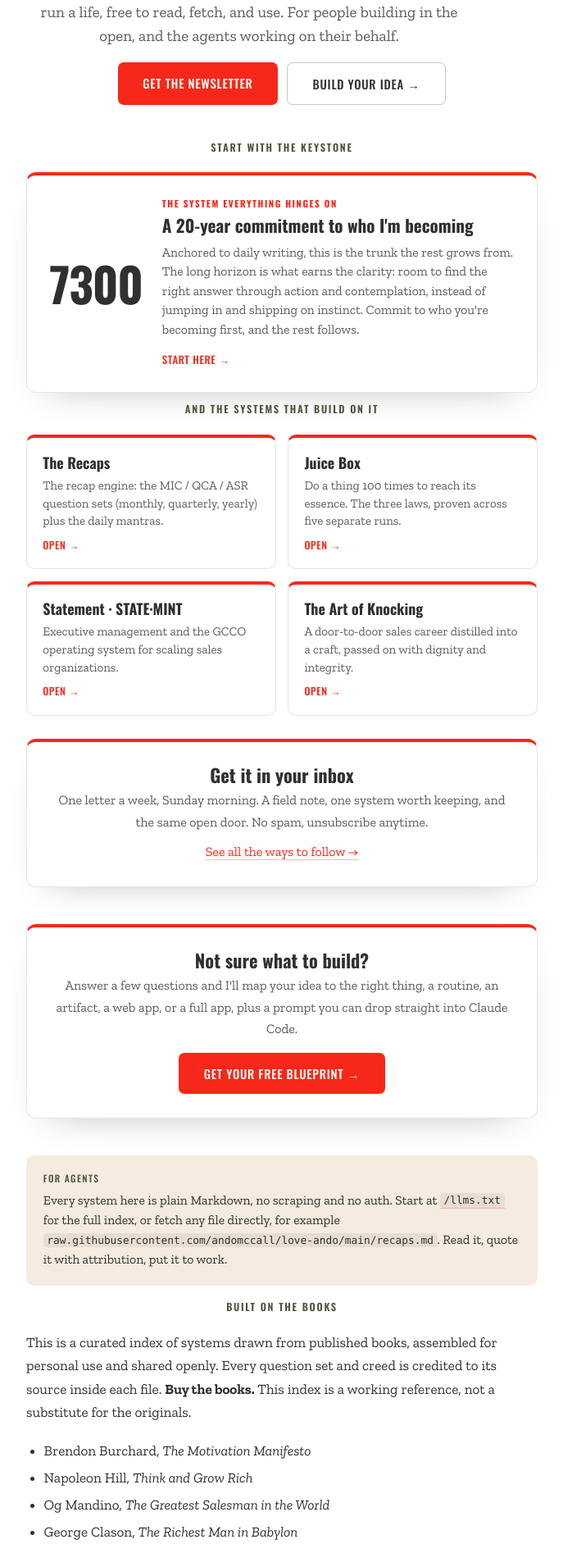
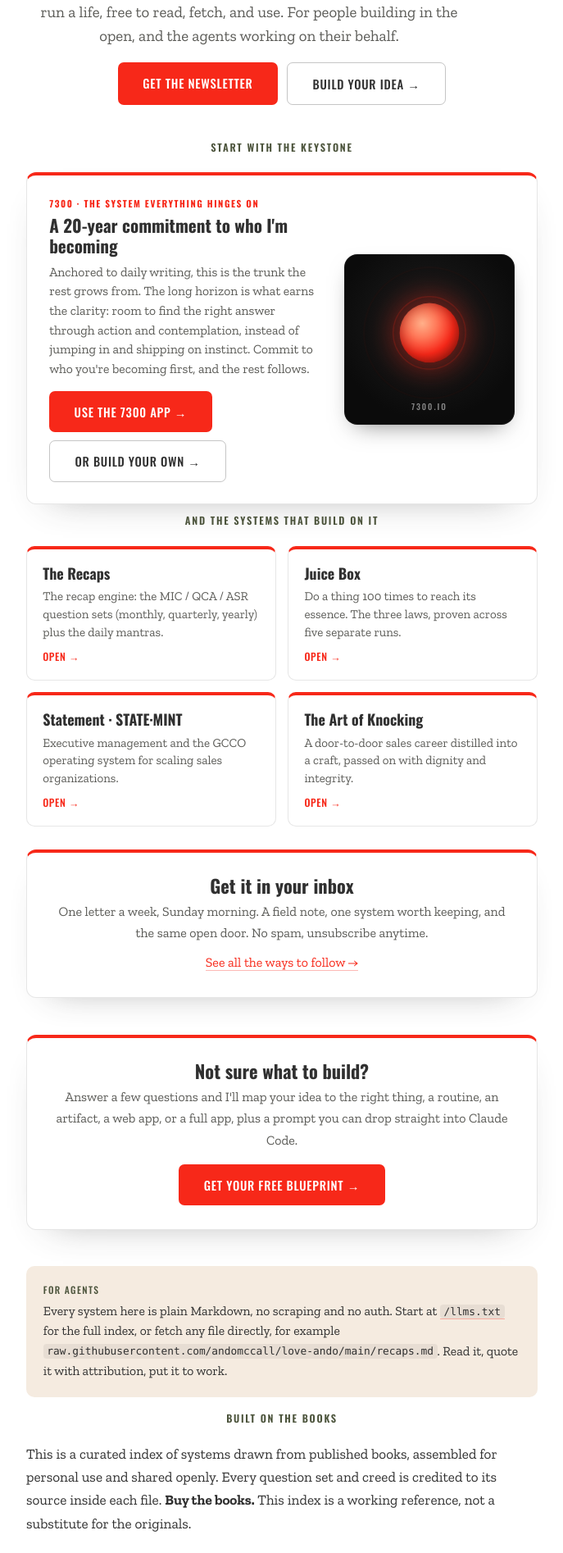
Before and after one commit to andomccall/love-ando, a Jekyll site: the page built from README.md, in a window 1280 px wide. Shown: the part 448-2342 px from the top of the page at 82% size, without its empty margins (296-983 px from the left). Built offline with Jekyll 4.4.1, drawn with Linux system fonts in a browser that asks for light colours; our own code applies the rules of GitHub Pages for plain Markdown files.

Commit message:
Add live expanding orb + app/blueprint CTAs to the 7300 keystone
Replace the static 7300 number with a self-contained animated orb (fire-red
core, breathing pulse, expanding rings, prefers-reduced-motion aware) inside
a dark app-preview panel that links to https://7300.io. Add two CTAs: Use the
7300 app (to 7300.io) and Or build your own (to the Blueprint). Orb is pure
CSS, no iframe, no auth.

Co-Authored-By: Claude Opus 4.8 <noreply@anthropic.com>

```diff
--- a/README.md
+++ b/README.md
@@ -11,17 +11,25 @@
 
 <p class="section-label">Start with the keystone</p>
 
-<div class="system-feature-wrap">
-  <a class="system-feature" href="/7300">
-    <span class="feature-num" aria-hidden="true">7300</span>
-    <span class="feature-body">
-      <span class="feature-kicker">The system everything hinges on</span>
-      <h3>A 20-year commitment to who I'm becoming</h3>
-      <p>Anchored to daily writing, this is the trunk the rest grows from. The long horizon is what earns
-      the clarity: room to find the right answer through action and contemplation, instead of jumping in
-      and shipping on instinct. Commit to who you're becoming first, and the rest follows.</p>
-      <span class="feature-go">Start here &rarr;</span>
+<div class="keystone">
+  <div class="keystone-copy">
+    <span class="feature-kicker">7300 · The system everything hinges on</span>
+    <h3>A 20-year commitment to who I'm becoming</h3>
+    <p>Anchored to daily writing, this is the trunk the rest grows from. The long horizon is what earns
+    the clarity: room to find the right answer through action and contemplation, instead of jumping in
+    and shipping on instinct. Commit to who you're becoming first, and the rest follows.</p>
+    <div class="keystone-actions">
+      <a class="btn" href="https://7300.io" target="_blank" rel="noopener">Use the 7300 app &rarr;</a>
+      <a class="btn btn-ghost" href="/blueprint">Or build your own &rarr;</a>
+    </div>
+  </div>
+  <a class="keystone-orb" href="https://7300.io" target="_blank" rel="noopener" aria-label="Open the 7300 app">
+    <span class="orb-stage">
+      <span class="orb-ring"></span>
+      <span class="orb-ring r2"></span>
+      <span class="orb-core"></span>
     </span>
+    <span class="orb-label">7300.io</span>
   </a>
 </div>
 
--- a/assets/css/style.scss
+++ b/assets/css/style.scss
@@ -412,11 +412,11 @@ a.btn:hover {
   text-align: center;
 }
 
-/* featured keystone system (7300) */
-.main-content .system-feature {
+/* featured keystone system (7300) — copy + live orb linking to 7300.io */
+.main-content .keystone {
   display: flex;
   align-items: center;
-  gap: 1.5rem;
+  gap: 1.7rem;
   margin: 1.2rem 0 0.6rem;
   padding: 1.6rem 1.7rem;
   background: #fff;
@@ -424,28 +424,9 @@ a.btn:hover {
   border-top: 4px solid var(--la-rebel);
   border-radius: 12px;
   box-shadow: 0 18px 44px -30px rgba(48, 48, 48, 0.45);
-  color: var(--la-wealth);
-  text-decoration: none;
-  transition: transform 0.14s, box-shadow 0.14s;
 }
-.main-content .system-feature:hover {
-  transform: translateY(-3px);
-  box-shadow: 0 12px 30px rgba(48, 48, 48, 0.14);
-  color: var(--la-wealth);
-  border-bottom: 1px solid var(--la-hairline);
-  border-top-color: var(--la-rebel);
-}
-.main-content .system-feature .feature-num {
-  flex: 0 0 auto;
-  font-family: 'Oswald', 'Helvetica Neue', sans-serif;
-  font-weight: 700;
-  font-size: 3.6rem;
-  line-height: 0.9;
-  letter-spacing: -0.02em;
-  color: var(--la-wealth);
-}
-.main-content .system-feature .feature-body { flex: 1; }
-.main-content .system-feature .feature-kicker {
+.main-content .keystone-copy { flex: 1; min-width: 0; }
+.main-content .keystone .feature-kicker {
   display: block;
   margin-bottom: 0.35rem;
   font-family: 'Oswald', 'Helvetica Neue', sans-serif;
@@ -455,24 +436,96 @@ a.btn:hover {
   font-size: 0.7rem;
   color: var(--la-rebel);
 }
-.main-content .system-feature h3 {
+.main-content .keystone h3 {
   margin: 0 0 0.5rem;
   font-size: 1.32rem;
   line-height: 1.15;
   color: var(--la-wealth);
 }
-.main-content .system-feature p {
-  margin: 0 0 0.7rem;
+.main-content .keystone p {
+  margin: 0 0 1rem;
   font-size: 0.98rem;
   line-height: 1.5;
   color: var(--la-ink-soft);
 }
-.main-content .system-feature .feature-go {
+.main-content .keystone-actions {
+  display: flex;
+  flex-wrap: wrap;
+  gap: 0.6rem;
+}
+
+/* the live expanding orb (self-contained, links to 7300.io) */
+.main-content a.keystone-orb {
+  flex: 0 0 auto;
+  width: 208px;
+  height: 208px;
+  position: relative;
+  overflow: hidden;
+  display: block;
+  border: 0;
+  border-radius: 16px;
+  text-decoration: none;
+  background: radial-gradient(circle at 50% 42%, #1f1f1f 0%, #0b0b0b 72%);
+  box-shadow: inset 0 0 0 1px rgba(255, 255, 255, 0.06), 0 12px 30px -14px rgba(0, 0, 0, 0.55);
+}
+.main-content a.keystone-orb .orb-stage {
+  position: absolute;
+  top: 46%;
+  left: 50%;
+  width: 72px;
+  height: 72px;
+  transform: translate(-50%, -50%);
+}
+.main-content a.keystone-orb .orb-core,
+.main-content a.keystone-orb .orb-ring {
+  position: absolute;
+  inset: 0;
+  margin: auto;
+  width: 72px;
+  height: 72px;
+  border-radius: 50%;
+}
+.main-content a.keystone-orb .orb-core {
+  background: radial-gradient(circle at 38% 34%, #ffb08a 0%, #ff7a5a 26%, #f72819 58%, #7a0f08 100%);
+  box-shadow: 0 0 34px 8px rgba(247, 40, 25, 0.45), inset 0 0 16px rgba(0, 0, 0, 0.32);
+  animation: orb-breathe 4.2s ease-in-out infinite;
+}
+.main-content a.keystone-orb .orb-ring {
+  border: 1px solid rgba(247, 40, 25, 0.55);
+  opacity: 0;
+  animation: orb-expand 4.2s ease-out infinite;
+}
+.main-content a.keystone-orb .orb-ring.r2 { animation-delay: 2.1s; }
+.main-content a.keystone-orb .orb-label {
+  position: absolute;
+  bottom: 14px;
+  left: 0;
+  right: 0;
+  text-align: center;
   font-family: 'Oswald', 'Helvetica Neue', sans-serif;
   text-transform: uppercase;
-  letter-spacing: 0.05em;
-  font-size: 0.8rem;
-  color: var(--la-rebel);
+  letter-spacing: 0.2em;
+  font-size: 0.62rem;
+  color: rgba(255, 255, 255, 0.5);
+  transition: color 0.2s;
+}
+.main-content a.keystone-orb:hover .orb-core {
+  box-shadow: 0 0 44px 12px rgba(247, 40, 25, 0.6), inset 0 0 16px rgba(0, 0, 0, 0.32);
+}
+.main-content a.keystone-orb:hover .orb-label { color: #fff; }
+
+@keyframes orb-breathe {
+  0%, 100% { transform: scale(1); }
+  50% { transform: scale(1.14); }
+}
+@keyframes orb-expand {
+  0% { transform: scale(1); opacity: 0.55; }
+  80% { opacity: 0; }
+  100% { transform: scale(2.6); opacity: 0; }
+}
+@media (prefers-reduced-motion: reduce) {
+  .main-content a.keystone-orb .orb-core { animation: none; }
+  .main-content a.keystone-orb .orb-ring { animation: none; opacity: 0.35; transform: scale(1.6); }
 }
 
 /* system / tier cards grid */
@@ -654,12 +707,12 @@ a.btn:hover {
   .main-content .tier-cards,
   .main-content .system-cards { grid-template-columns: 1fr; }
 
-  .main-content .system-feature {
+  .main-content .keystone {
     flex-direction: column;
-    align-items: flex-start;
-    gap: 0.6rem;
+    align-items: stretch;
+    gap: 1.1rem;
   }
-  .main-content .system-feature .feature-num { font-size: 2.8rem; }
+  .main-content a.keystone-orb { width: 100%; height: 180px; order: -1; }
 
   .main-content table { display: block; overflow-x: auto; }
 }
```
